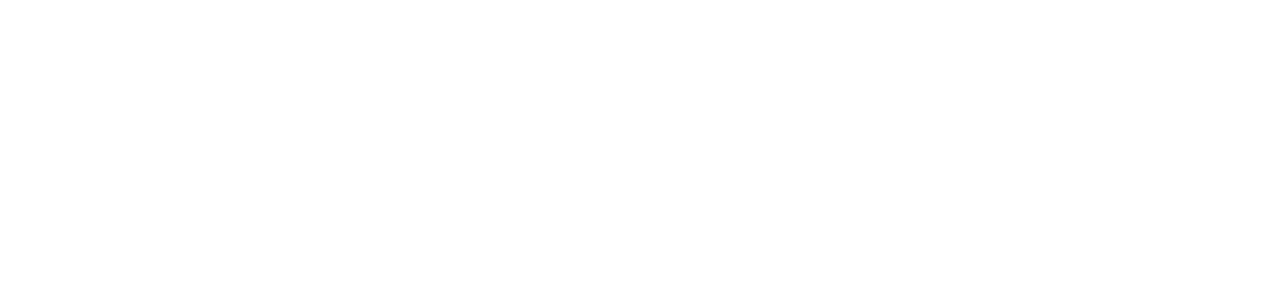
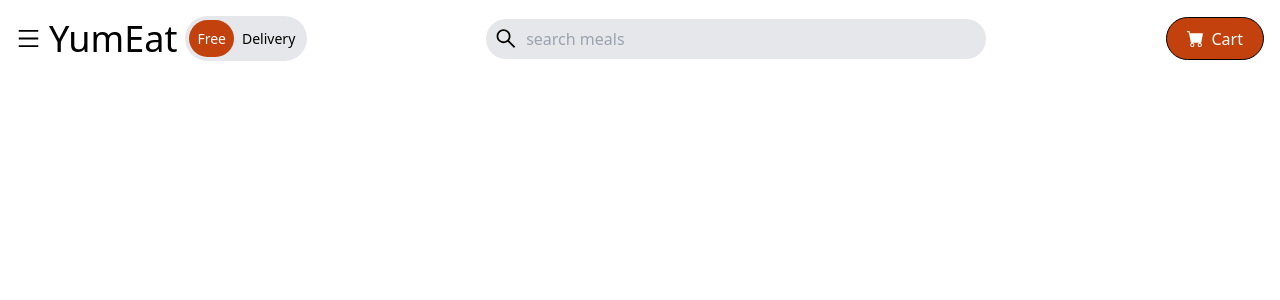
Before and after one commit to MiguelPeralta123/Yum-Eat, a React (Create React App) app: page / in a window 1280 px wide. Shown: the top 300 px of the page. Built offline with nearby package versions, Linux system fonts and the light colour scheme.

Commit message:
Created TopNav component

```diff
--- a/package.json
+++ b/package.json
@@ -8,6 +8,7 @@
     "@testing-library/user-event": "^13.5.0",
     "react": "^18.2.0",
     "react-dom": "^18.2.0",
+    "react-icons": "^4.10.1",
     "react-scripts": "5.0.1",
     "web-vitals": "^2.1.4"
   },
--- a/src/App.js
+++ b/src/App.js
@@ -1,6 +1,9 @@
+import TopNav from "./components/TopNav";
+
 function App() {
   return (
     <div className="App">
+      <TopNav />
     </div>
   );
 }
--- a/src/components/TopNav.jsx
+++ b/src/components/TopNav.jsx
@@ -0,0 +1,32 @@
+import React from 'react';
+import { AiOutlineMenu, AiOutlineSearch, AiOutlineClose, AiFillTag } from 'react-icons/ai'
+import { BsFillCartFill, BsPerson } from 'react-icons/bs'
+
+const TopNav = () => {
+    return (
+        <div className='max-w-[1520px] mx-auto flex justify-between items-center p-4'>
+            <div className='flex items-center'>
+                <div className='cursor-pointer'>
+                    <AiOutlineMenu size={25} />
+                </div>
+                <h1 className='text-2xl sm:text-3xl lg:text-4xl px-2'>Yum
+                    <span>Eat</span>
+                </h1>
+                <div className='hidden lg:flex items-center bg-gray-200 rounded-full p-1 text-[14px]'>
+                    <p className='bg-orange-700 text-white rounded-full p-2'>Free</p>
+                    <p className='p-2'>Delivery</p>
+                </div>
+            </div>
+            <div className='bg-gray-200 rounded-full flex items-center px-2 w-[200px] sm:w-[400px] lg:w-[500px]'>
+                <AiOutlineSearch size={25} />
+                <input className='bg-transparent p-2 w-full focus:outline-none' type='text'
+                    placeholder='search meals' />
+            </div>
+            <button className='bg-orange-700 text-white hidden md:flex items-center py-2 rounded-full'>
+                <BsFillCartFill className='pr-2' size={25} /> Cart
+            </button>
+        </div>
+    );
+}
+
+export default TopNav;
--- a/tailwind.config.js
+++ b/tailwind.config.js
@@ -1,8 +1,8 @@
 /** @type {import('tailwindcss').Config} */
 module.exports = {
-  content: ["./src/**/*.{html,js}"],
+  content: ["./src/**/*.{html,js,jsx,ts,tsx}"],
   theme: {
     extend: {},
   },
   plugins: [],
-}
+};
```
Also changed, not shown: 1 other file (tests, documents, lock files or other folders).
